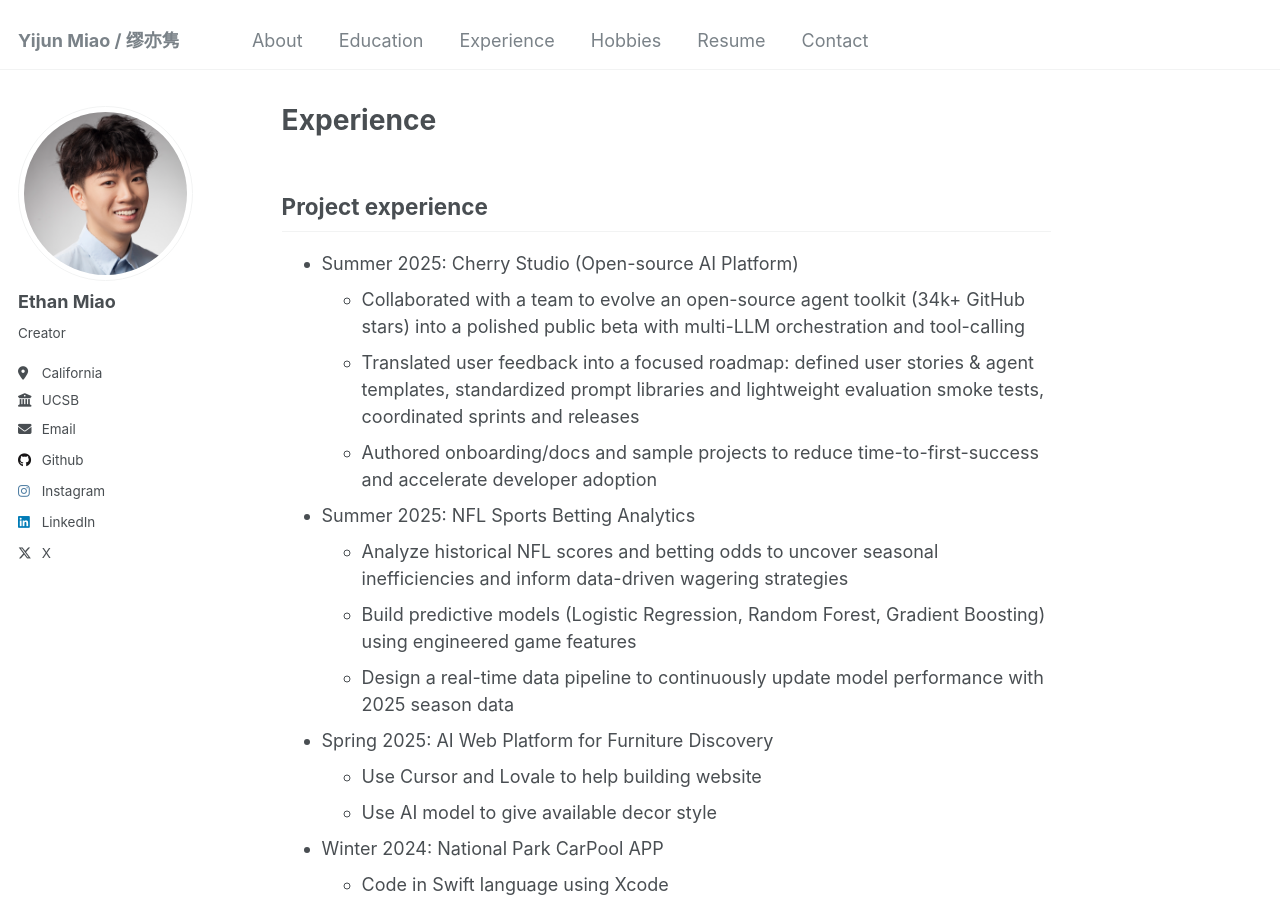
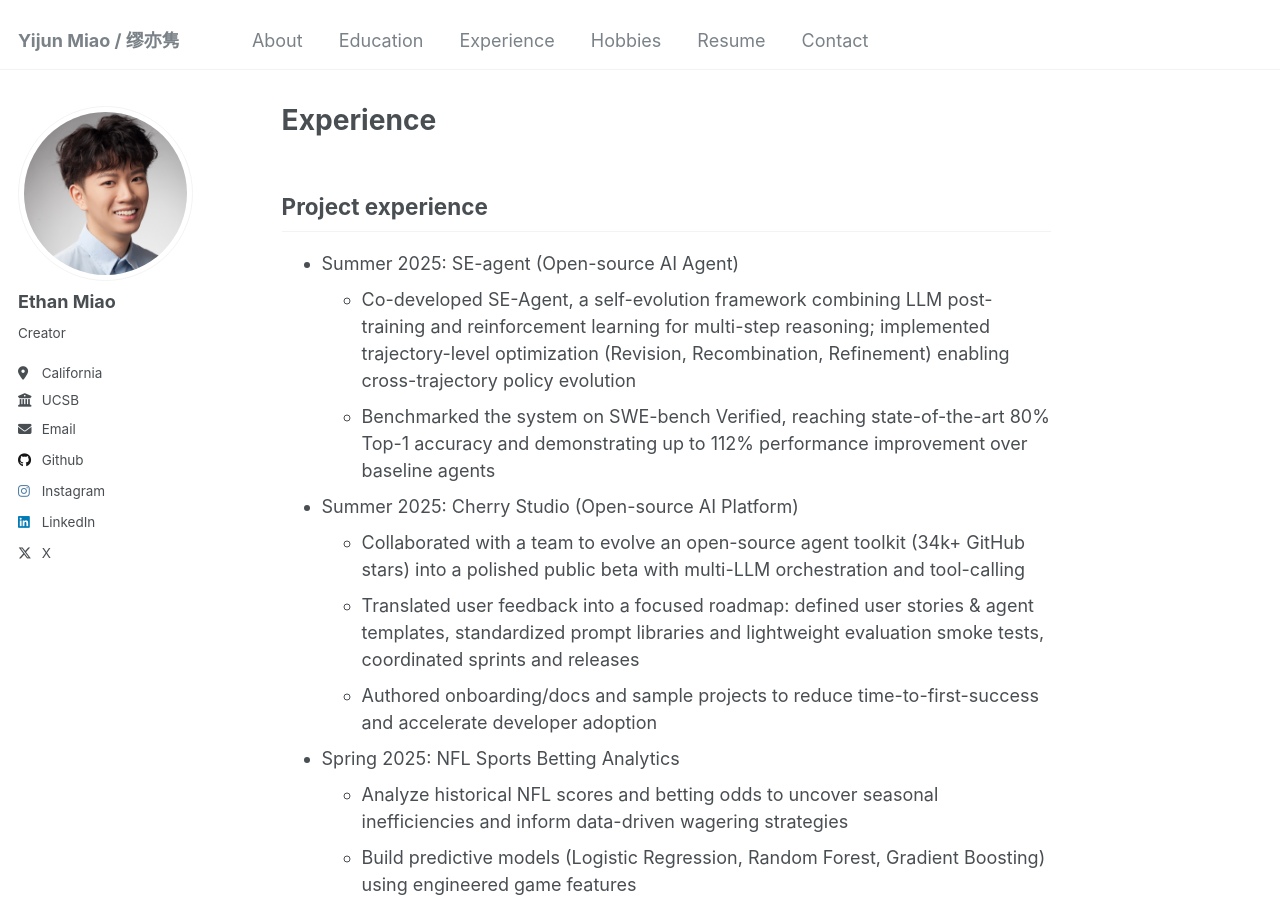
Before and after one commit to Miaojj287/miaojj287.github.io, a Jekyll site: the page built from _pages/experience.md, in a window 1280 px wide and 900 px high. Built offline with Jekyll 4.4.1, drawn with Linux system fonts in a browser that asks for light colours.

Commit message:
Finalize

```diff
--- a/_pages/experience.md
+++ b/_pages/experience.md
@@ -9,11 +9,14 @@
 
 ## Project experience
 
+* Summer 2025: SE-agent (Open-source AI Agent)
+  * Co-developed SE-Agent, a self-evolution framework combining LLM post-training and reinforcement learning for multi-step reasoning; implemented trajectory-level optimization (Revision, Recombination, Refinement) enabling cross-trajectory policy evolution
+  * Benchmarked the system on SWE-bench Verified, reaching state-of-the-art 80% Top-1 accuracy and demonstrating up to 112% performance improvement over baseline agents
 * Summer 2025: Cherry Studio (Open-source AI Platform)
   * Collaborated with a team to evolve an open-source agent toolkit (34k+ GitHub stars) into a polished public beta with multi-LLM orchestration and tool-calling
   * Translated user feedback into a focused roadmap: defined user stories & agent templates, standardized prompt libraries and lightweight evaluation smoke tests, coordinated sprints and releases
   * Authored onboarding/docs and sample projects to reduce time-to-first-success and accelerate developer adoption
-* Summer 2025: NFL Sports Betting Analytics
+* Spring 2025: NFL Sports Betting Analytics
   * Analyze historical NFL scores and betting odds to uncover seasonal inefficiencies and inform data-driven wagering strategies
   * Build predictive models (Logistic Regression, Random Forest, Gradient Boosting) using engineered game features
   * Design a real-time data pipeline to continuously update model performance with 2025 season data
```
Also changed, not shown: 1 other file.
